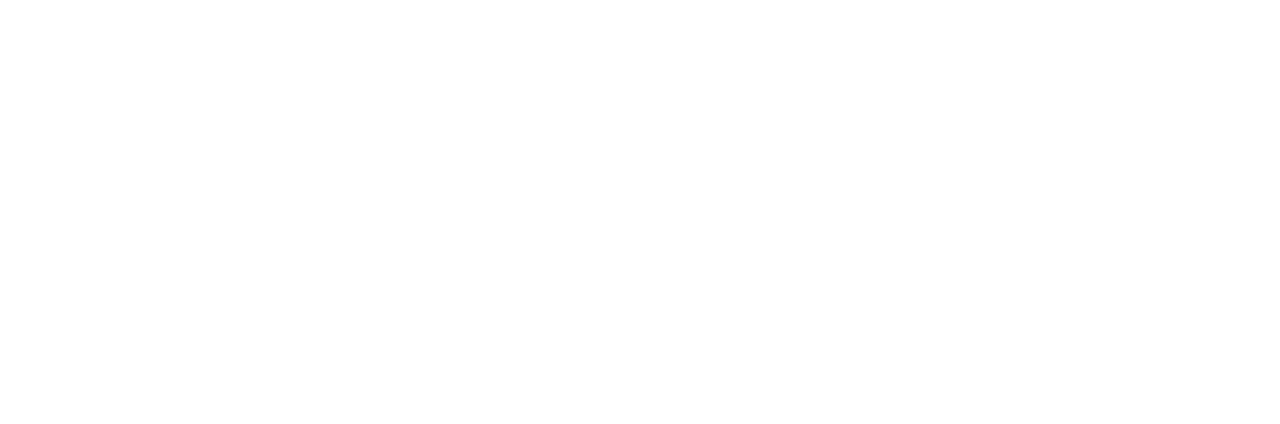
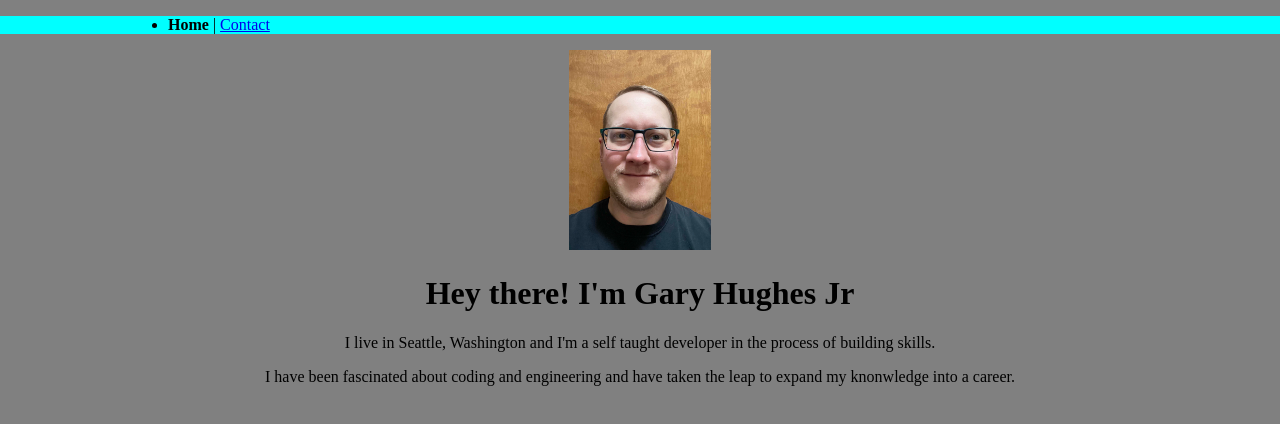
Before and after one commit to nomoneyrecord/personal-website, a plain HTML site: page index.html in a window 1280 px wide. Drawn offline with Linux system fonts and the light colour scheme.

Commit message:
nav bar, styling, and best practice analysis

```diff
--- a/index.html
+++ b/index.html
@@ -4,9 +4,35 @@
   <meta charset="UTF-8">
   <meta http-equiv="X-UA-Compatible" content="IE=edge">
   <meta name="viewport" content="width=device-width, initial-scale=1.0">
-  <title>Document</title>
+  <title>GaryHughesJr - Home</title>
+ <link rel="stylesheet" href="style.css">
 </head>
 <body>
+  <header>
+    <div class="container">
+      <nav>
+        <ul>
+  <li><b>Home</b> | <a href="Contact.html">Contact</a></li>
+        </ul>
+      </nav>
+    </div>
+  </header>
+  <center>
+  <img style="height: 200px;" src="Personal Pic.jpg" />
+</center>
+  <center><h1>Hey there! I'm Gary Hughes Jr </h1></center>
+
+  <center>
+ <p>
+I live in Seattle, Washington and I'm a self taught developer in the process of building skills.
+</p>
+</center>
+
+ <p>
+  <center>
+ I have been fascinated about coding and engineering and have taken the leap to expand my knonwledge into a career.
+</p>
+</center>
 
 </body>
 </html>
--- a/style.css
+++ b/style.css
@@ -0,0 +1,13 @@
+body {
+  margin: 0;
+  background-color: gray;
+}
+
+.container {
+  width: 80%;
+  margin: auto
+}
+
+header {
+  background: cyan
+}
```
Also changed, not shown: Contact.html (added, +22 -0 lines), Personal Pic.jpg (added), 1 other file.
